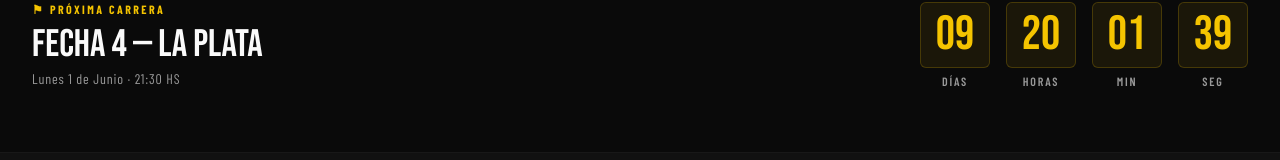
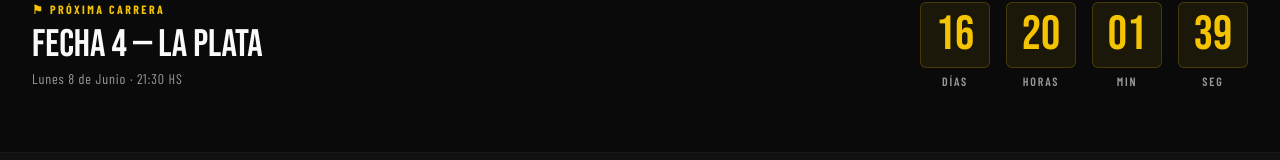
Before and after one commit to federicobordon09-dev/copa_chapa_chapa_web, a Next.js app: page /calendario in a window 1280 px wide. Shown: the part 378-538 px from the top of the page. Built offline with nearby package versions, Linux system fonts and the light colour scheme.

Commit message:
Actualizar fecha próxima carrera al 8 de Junio

```diff
--- a/src/app/calendario/page.tsx
+++ b/src/app/calendario/page.tsx
@@ -30,7 +30,7 @@ export default function CalendarioPage() {
             <div className="next-race-details">
               <div className="next-race-label">⚑ Próxima carrera</div>
               <div className="next-race-name">Fecha 4 — La Plata</div>
-              <div className="next-race-info">Lunes 1 de Junio · 21:30 HS</div>
+              <div className="next-race-info">Lunes 8 de Junio · 21:30 HS</div>
             </div>
             <Countdown />
           </div>
--- a/src/app/page.tsx
+++ b/src/app/page.tsx
@@ -74,7 +74,7 @@ export default function HomePage() {
               <div className="next-race-label">⚑ Próxima carrera</div>
               <div className="next-race-name">Fecha 4 — La Plata</div>
               <div className="next-race-info">
-                Lunes 1 de Junio · 21:30 HS
+                Lunes 8 de Junio · 21:30 HS
               </div>
             </div>
             <Countdown />
--- a/src/components/Countdown.tsx
+++ b/src/components/Countdown.tsx
@@ -2,7 +2,7 @@
 
 import { useEffect, useState } from "react";
 
-const RACE_DATE = new Date("2026-06-01T21:30:00-03:00");
+const RACE_DATE = new Date("2026-06-08T21:30:00-03:00");
 
 export default function Countdown() {
   const [display, setDisplay] = useState<string[]>(["--", "--", "--", "--"]);
--- a/src/data/calendar.ts
+++ b/src/data/calendar.ts
@@ -43,7 +43,7 @@ export const calendarEntries: CalendarEntry[] = [
   {
     num: "04",
     status: "next",
-    fechaLabel: "⚑ Próxima · Lunes 1 de Junio · 21:30 hs",
+    fechaLabel: "⚑ Próxima · Lunes 8 de Junio · 21:30 hs",
     name: "La Plata",
     circuit: "Autódromo Roberto Mouras",
     location: "Buenos Aires",
```
